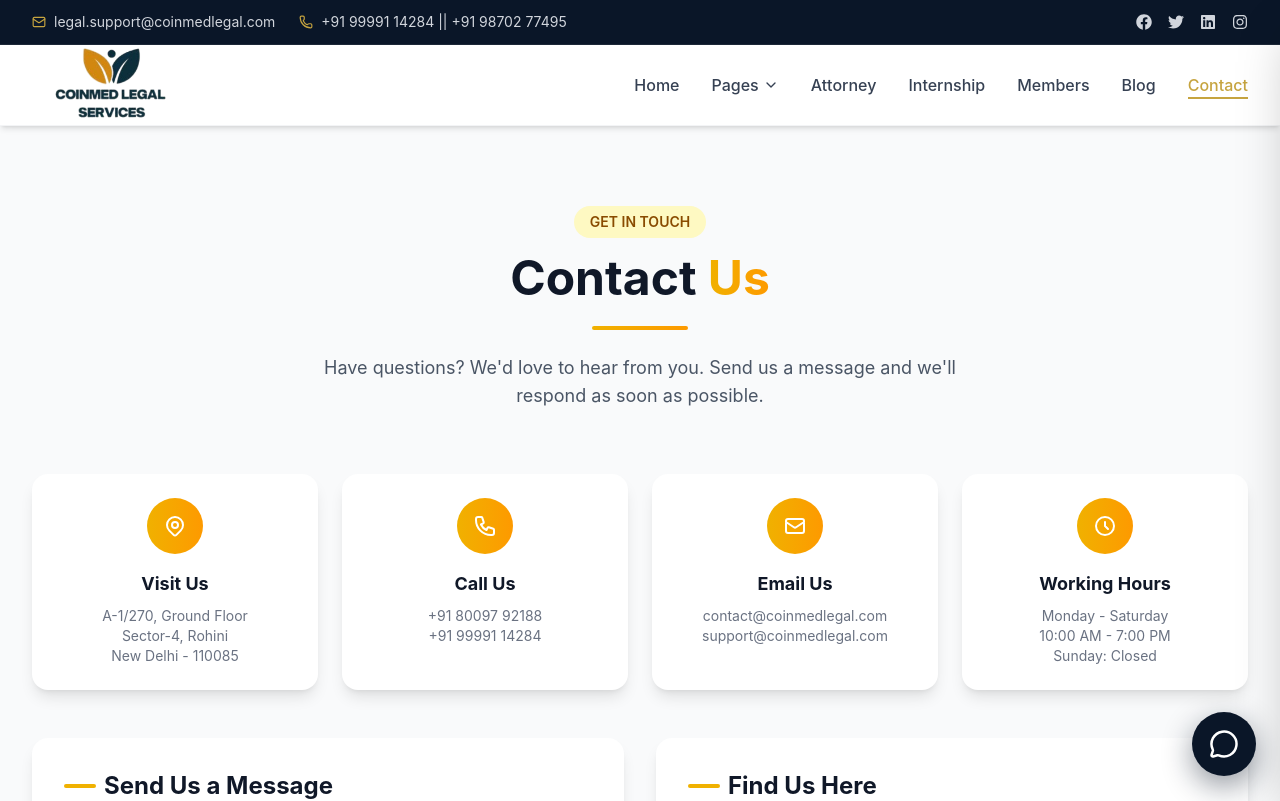
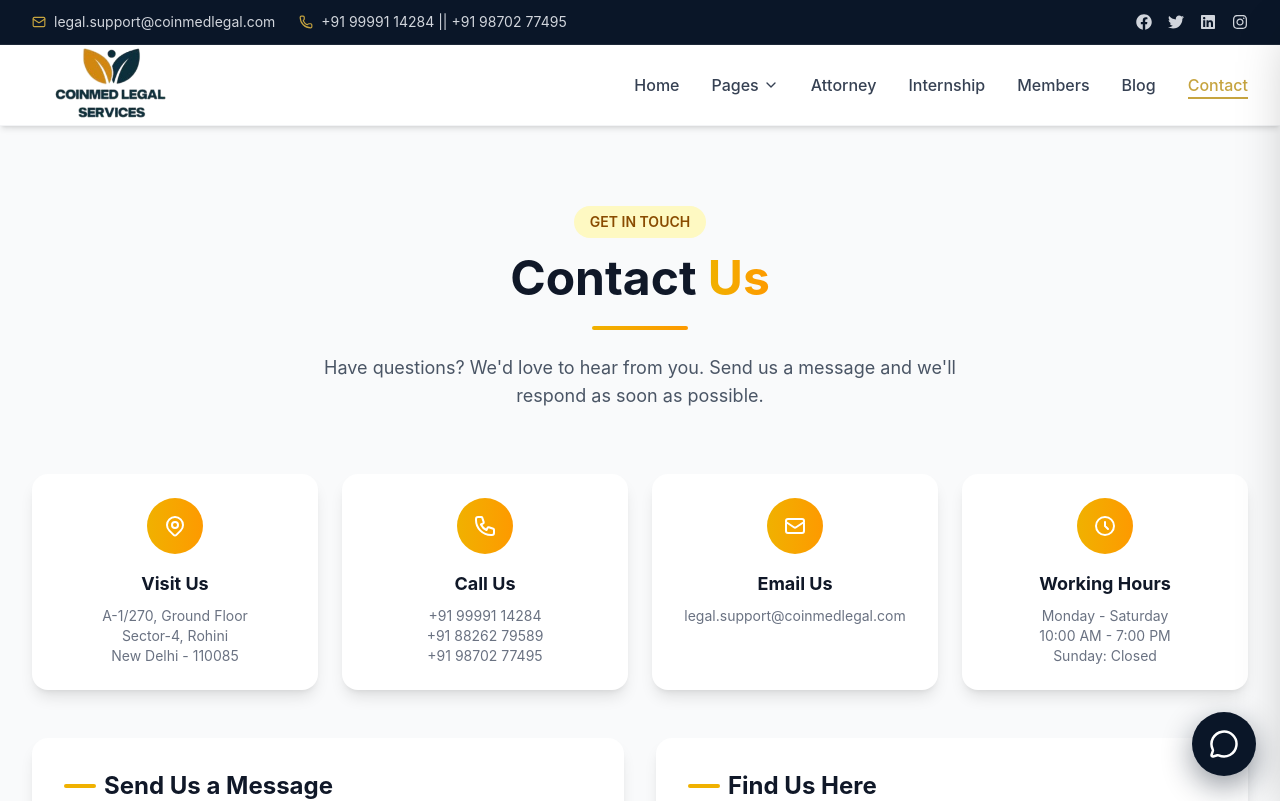
Before and after one commit to rajat804/Coinmed-Legal, a React (Vite) app: page /contact in a window 1280 px wide. Shown: the top 801 px of the page. Built offline with nearby package versions, Linux system fonts and the light colour scheme.

Commit message:
contact update

```diff
--- a/src/pages/Contact.jsx
+++ b/src/pages/Contact.jsx
@@ -84,7 +84,7 @@ const Contact = () => {
         </svg>
       ),
       title: "Call Us",
-      details: ["+91 80097 92188", "+91 99991 14284"]
+      details: ["+91 99991 14284", "+91 88262 79589","+91 98702 77495"]
     },
     {
       icon: (
@@ -93,7 +93,7 @@ const Contact = () => {
         </svg>
       ),
       title: "Email Us",
-      details: ["contact@coinmedlegal.com", "support@coinmedlegal.com"]
+      details: ["legal.support@coinmedlegal.com"]
     },
     {
       icon: (
```
